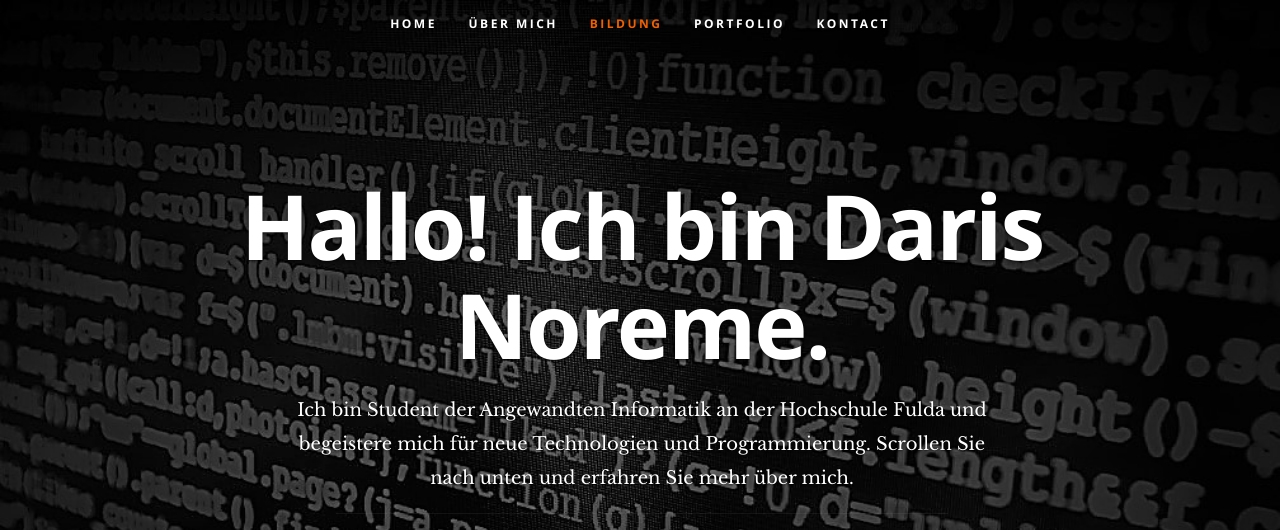
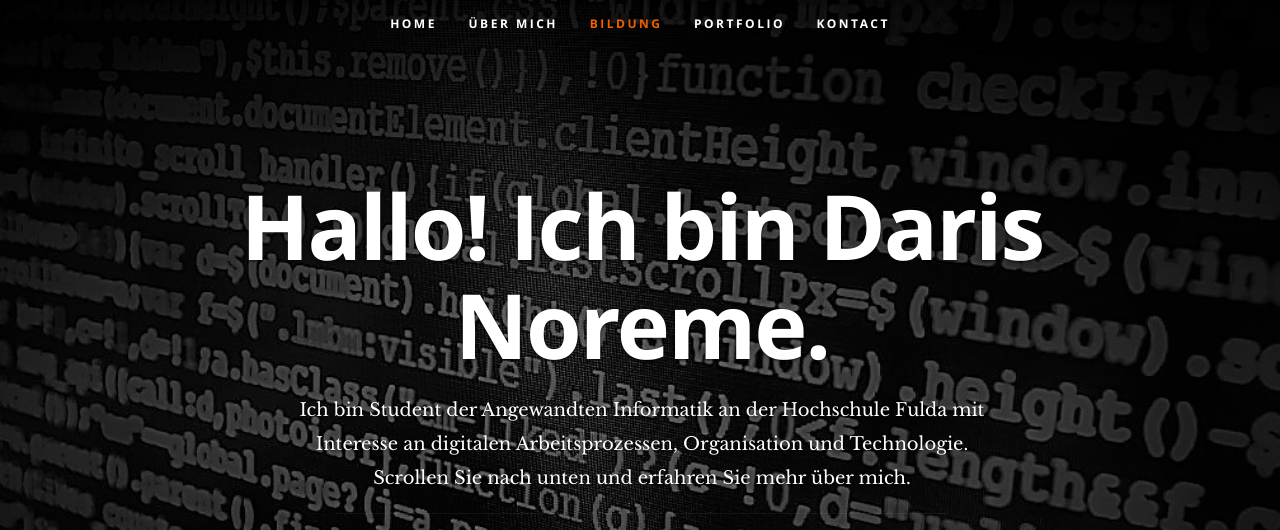
Before and after one commit to noreme/daris, a plain HTML site: page index.html in a window 1280 px wide. Shown: the top 530 px of the page. Drawn offline with nearby package versions, Linux system fonts and the light colour scheme.

Commit message:
korrektur

```diff
--- a/index.html
+++ b/index.html
@@ -56,10 +56,11 @@
       <div class="row banner">
          <div class="banner-text">
             <h1 class="responsive-headline">Hallo! Ich bin Daris Noreme.</h1>
-   <h3 style="color: white">
-   Ich bin Student der Angewandten Informatik an der Hochschule Fulda und begeistere mich für neue Technologien und Programmierung.
+<h3 style="color: white">
+   Ich bin Student der Angewandten Informatik an der Hochschule Fulda mit Interesse an digitalen Arbeitsprozessen, Organisation und Technologie.
    Scrollen Sie nach unten und erfahren Sie mehr <a class="smoothscroll" href="#about">über mich</a>.
 </h3>
+
 
             <hr/>
             <ul class="social">
```
